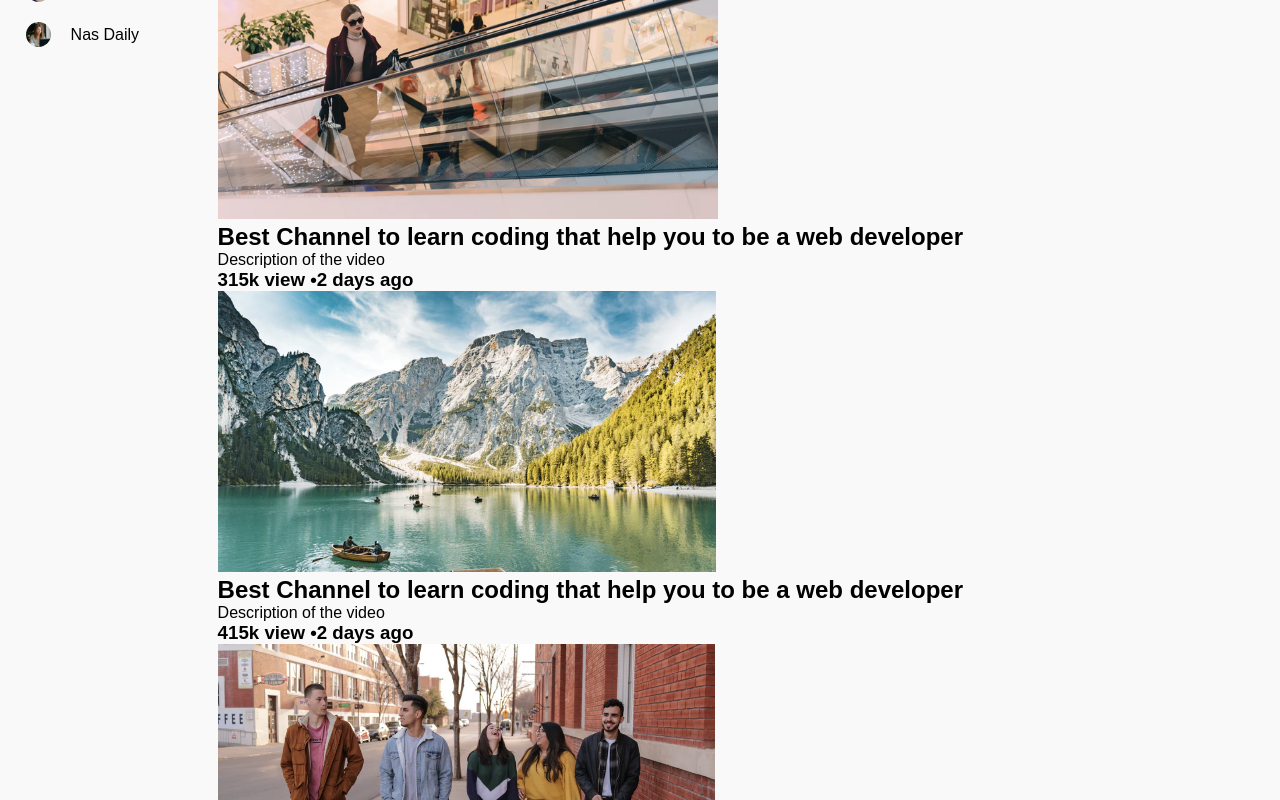
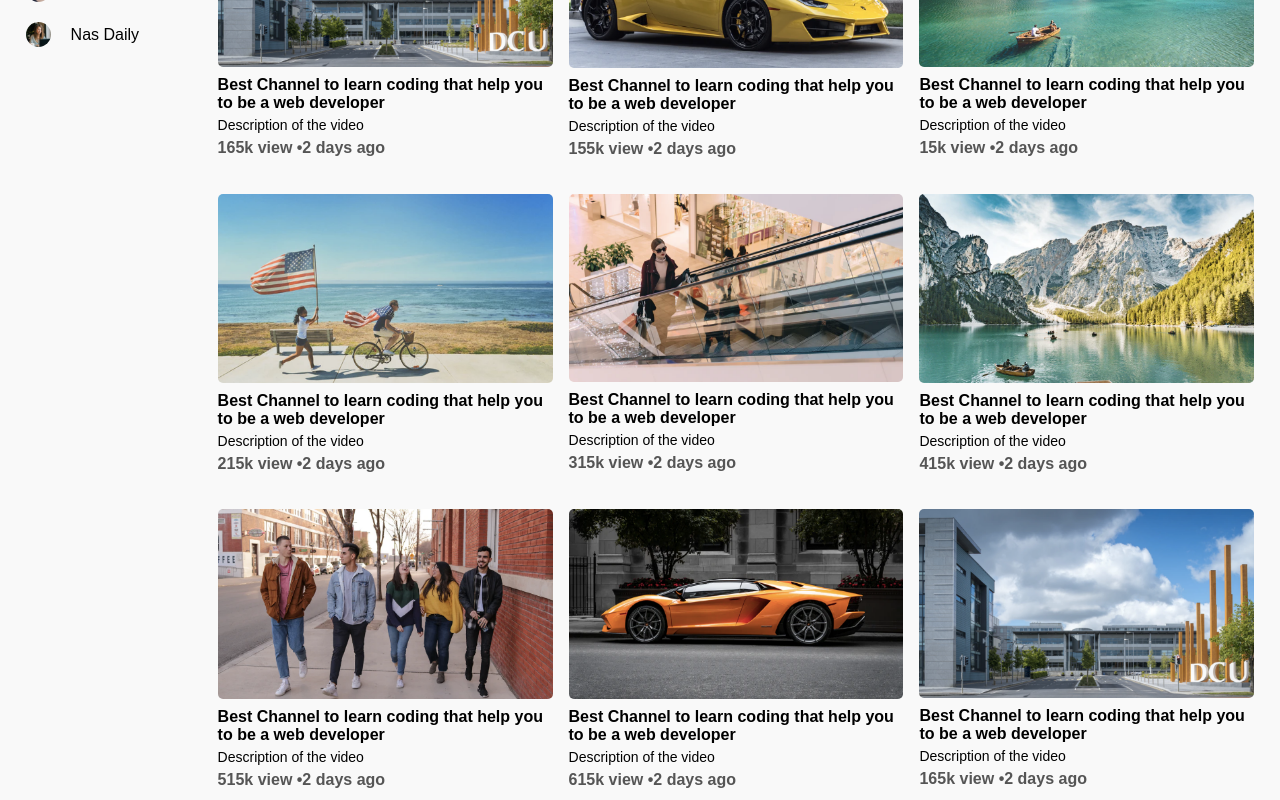
Before and after one commit to priyankadbg/Vidtube, a React (Vite) app: page / in a window 1280 px wide. Shown: the part 840-1640 px from the top of the page. Built offline with nearby package versions, Linux system fonts and the light colour scheme.

Commit message:
Feed page created

```diff
--- a/src/Components/Feed/Feed.css
+++ b/src/Components/Feed/Feed.css
@@ -0,0 +1,26 @@
+.feed {
+  display: grid;
+  grid-template-columns: repeat(auto-fit, minmax(250px, 1fr));
+  grid-column-gap: 16px;
+  grid-row-gap: 30px;
+  margin-top: 15px;
+}
+.card img {
+  width: 100%;
+  border-radius: 5px;
+}
+.card h2 {
+  font-size: 16px;
+  font-weight: 600;
+  color: #000;
+  margin: 5px 0;
+}
+.card h3 {
+  font-size: 16px;
+  font-weight: 600;
+  color: #555;
+  margin: 6px 0;
+}
+.card p {
+  font-size: 14px;
+}
--- a/src/Components/Feed/Feed.jsx
+++ b/src/Components/Feed/Feed.jsx
@@ -76,6 +76,70 @@ const Feed = () => {
         <p>Description of the video</p>
         <h3>155k view &bull;2 days ago</h3>
       </div>
+      <div className="card">
+        <img src={thumbnail1} alt="thumbnail" />
+        <h2>
+          Best Channel to learn coding that help you to be a web developer
+        </h2>
+        <p>Description of the video</p>
+        <h3>15k view &bull;2 days ago</h3>
+      </div>
+      <div className="card">
+        <img src={thumbnail2} alt="thumbnail" />
+        <h2>
+          Best Channel to learn coding that help you to be a web developer
+        </h2>
+        <p>Description of the video</p>
+        <h3>215k view &bull;2 days ago</h3>
+      </div>
+      <div className="card">
+        <img src={thumbnail3} alt="thumbnail" />
+        <h2>
+          Best Channel to learn coding that help you to be a web developer
+        </h2>
+        <p>Description of the video</p>
+        <h3>315k view &bull;2 days ago</h3>
+      </div>
+      <div className="card">
+        <img src={thumbnail4} alt="thumbnail" />
+        <h2>
+          Best Channel to learn coding that help you to be a web developer
+        </h2>
+        <p>Description of the video</p>
+        <h3>415k view &bull;2 days ago</h3>
+      </div>
+      <div className="card">
+        <img src={thumbnail5} alt="thumbnail" />
+        <h2>
+          Best Channel to learn coding that help you to be a web developer
+        </h2>
+        <p>Description of the video</p>
+        <h3>515k view &bull;2 days ago</h3>
+      </div>
+      <div className="card">
+        <img src={thumbnail6} alt="thumbnail" />
+        <h2>
+          Best Channel to learn coding that help you to be a web developer
+        </h2>
+        <p>Description of the video</p>
+        <h3>615k view &bull;2 days ago</h3>
+      </div>
+      <div className="card">
+        <img src={thumbnail7} alt="thumbnail" />
+        <h2>
+          Best Channel to learn coding that help you to be a web developer
+        </h2>
+        <p>Description of the video</p>
+        <h3>165k view &bull;2 days ago</h3>
+      </div>
+      <div className="card">
+        <img src={thumbnail8} alt="thumbnail" />
+        <h2>
+          Best Channel to learn coding that help you to be a web developer
+        </h2>
+        <p>Description of the video</p>
+        <h3>155k view &bull;2 days ago</h3>
+      </div>
     </div>
   );
 };
```
